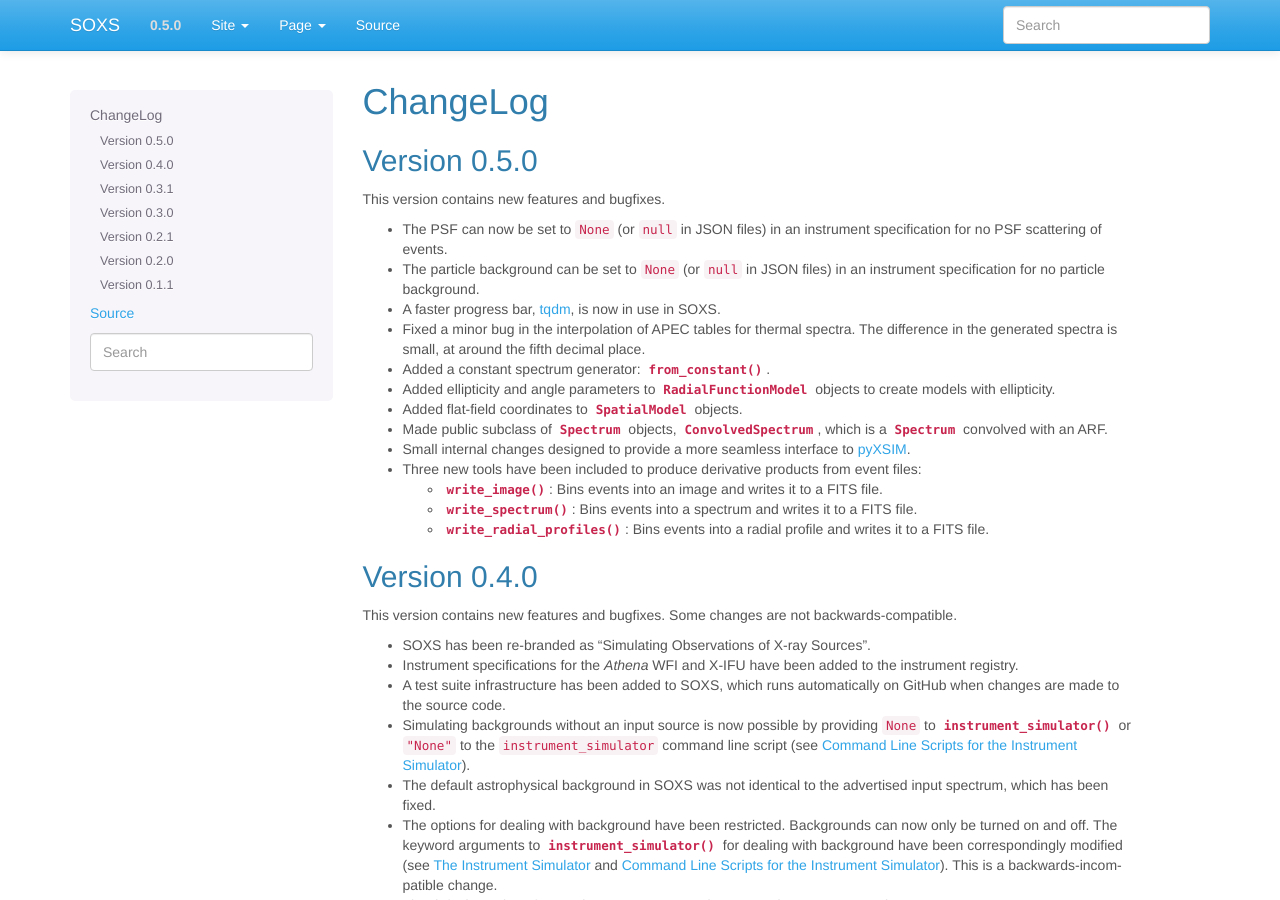
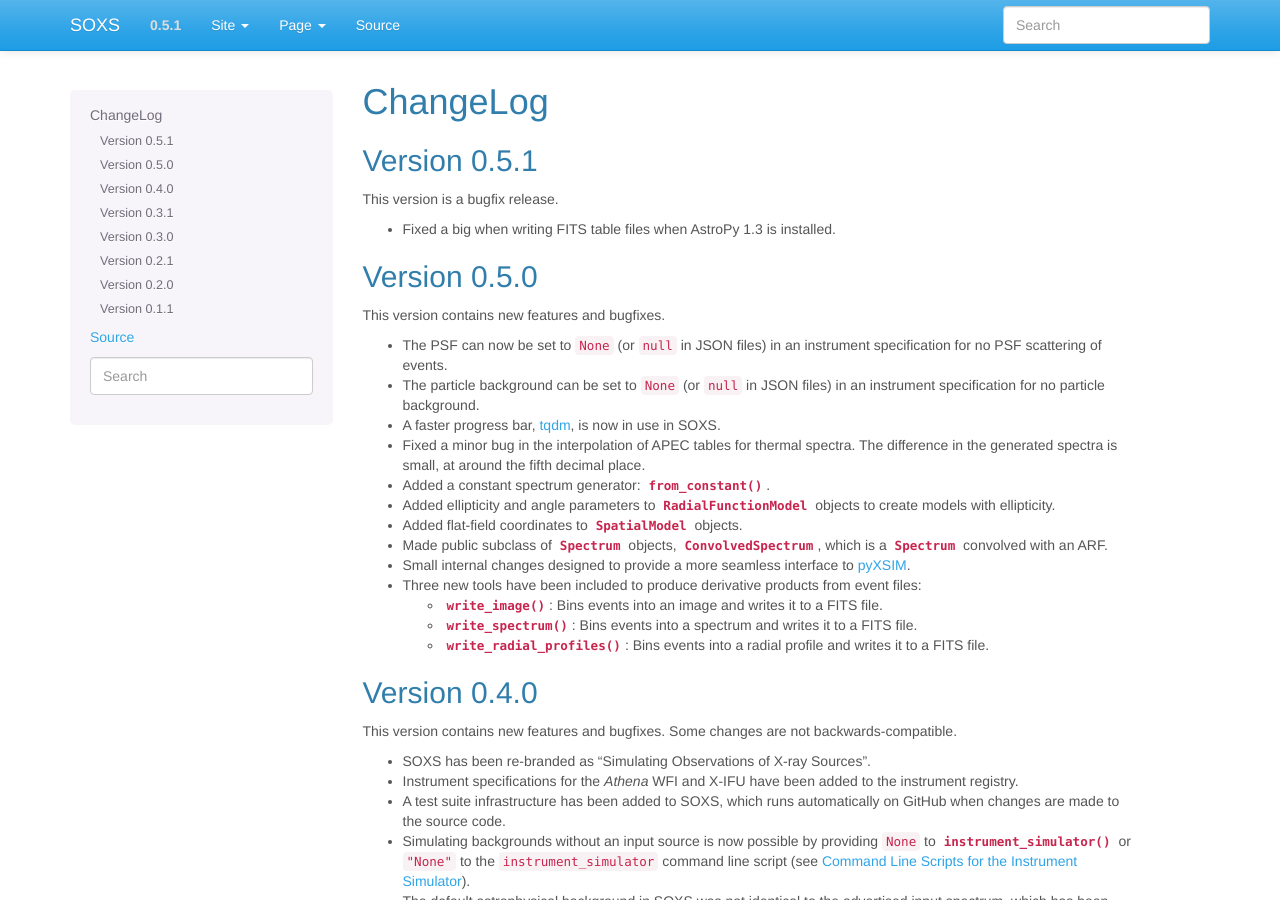
Before and after one commit to lynx-x-ray-observatory/soxs, a Sphinx documentation site: the page built from doc/source/changelog.rst, in a window 1280 px wide and 900 px high. Built offline with Sphinx 7.4.7, drawn with Linux system fonts in a browser that asks for light colours.

Commit message:
Version bump

```diff
--- a/doc/source/changelog.rst
+++ b/doc/source/changelog.rst
@@ -2,6 +2,13 @@
 
 ChangeLog
 =========
+
+Version 0.5.1
+-------------
+
+This version is a bugfix release.
+
+* Fixed a big when writing FITS table files when AstroPy 1.3 is installed.
 
 Version 0.5.0
 -------------
--- a/doc/source/conf.py
+++ b/doc/source/conf.py
@@ -79,8 +79,8 @@ author = 'John ZuHone'
 # built documents.
 #
 
-release = "0.5.0"
-version = "0.5.0"
+release = "0.5.1"
+version = "0.5.1"
 
 # The language for content autogenerated by Sphinx. Refer to documentation
 # for a list of supported languages.
--- a/doc/source/index.rst
+++ b/doc/source/index.rst
@@ -67,7 +67,7 @@ SOXS is released under a `BSD 3-clause license <https://opensource.org/licenses/
 Current Version
 ---------------
 
-The current stable version is 0.5.0. See the :ref:`changelog` for details on changes from previous
+The current stable version is 0.5.1. See the :ref:`changelog` for details on changes from previous
 versions.
 
 Documentation Contents
--- a/setup.py
+++ b/setup.py
@@ -14,7 +14,7 @@ cython_extensions = [
 
 setup(name='soxs',
       packages=['soxs'],
-      version="0.5.0",
+      version="0.5.1",
       description='Simulated Observations with X-ray Surveyor',
       author='John ZuHone',
       author_email='john.zuhone@cfa.harvard.edu',
--- a/soxs/__init__.py
+++ b/soxs/__init__.py
@@ -1,4 +1,4 @@
-__version__ = "0.5.0"
+__version__ = "0.5.1"
 
 from soxs.simput import \
     write_photon_list, \
```
